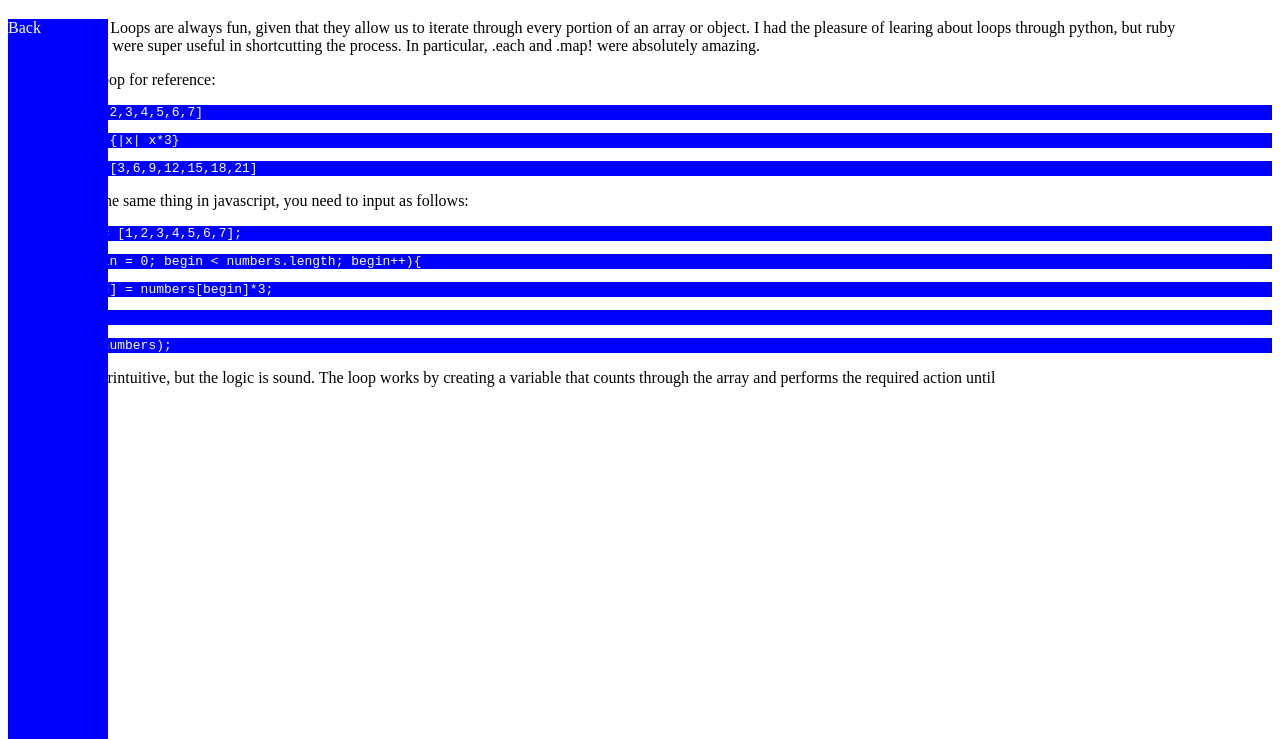
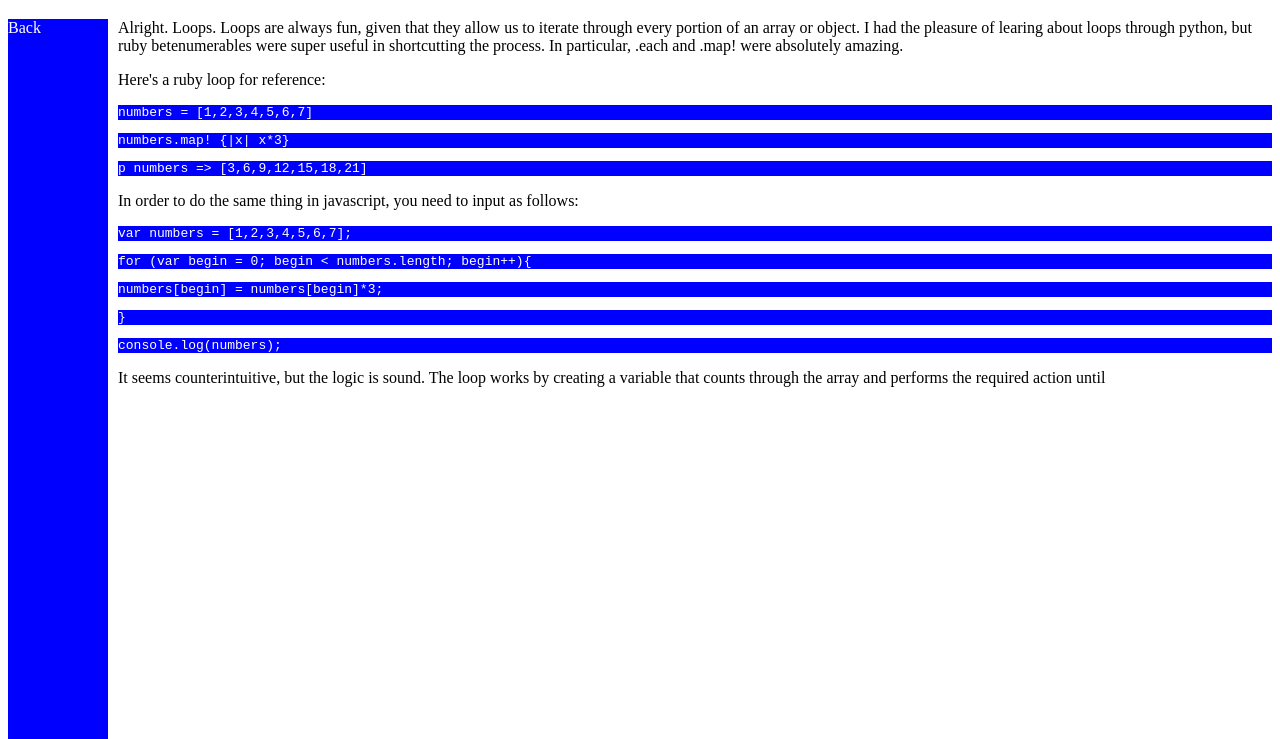
Before and after one commit to SynnisterDomini/old-website, a plain HTML site: page projects/cheat-sheet.html in a window 1280 px wide. Shown: the part 61-800 px from the top of the page. Drawn offline with Linux system fonts and the light colour scheme.

Commit message:
fix margins

```diff
--- a/stylesheets/cheat-sheet.css
+++ b/stylesheets/cheat-sheet.css
@@ -7,3 +7,7 @@ code {
 	background-color: blue;
 	color: white;
 }
+
+section {
+	margin-left: 110px;
+}
```
